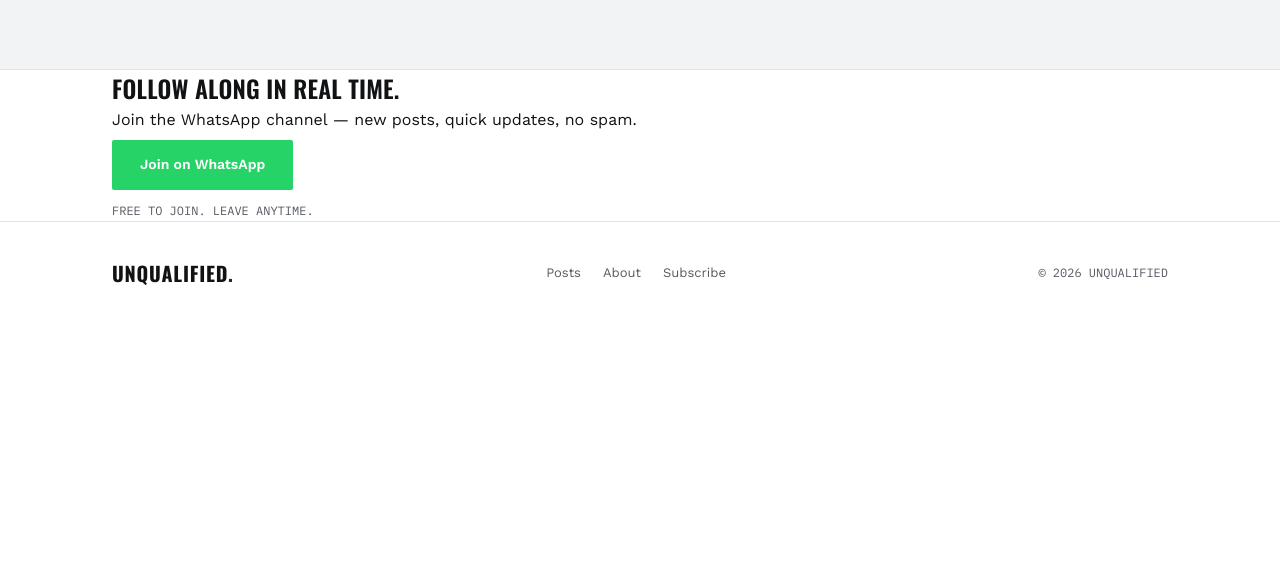
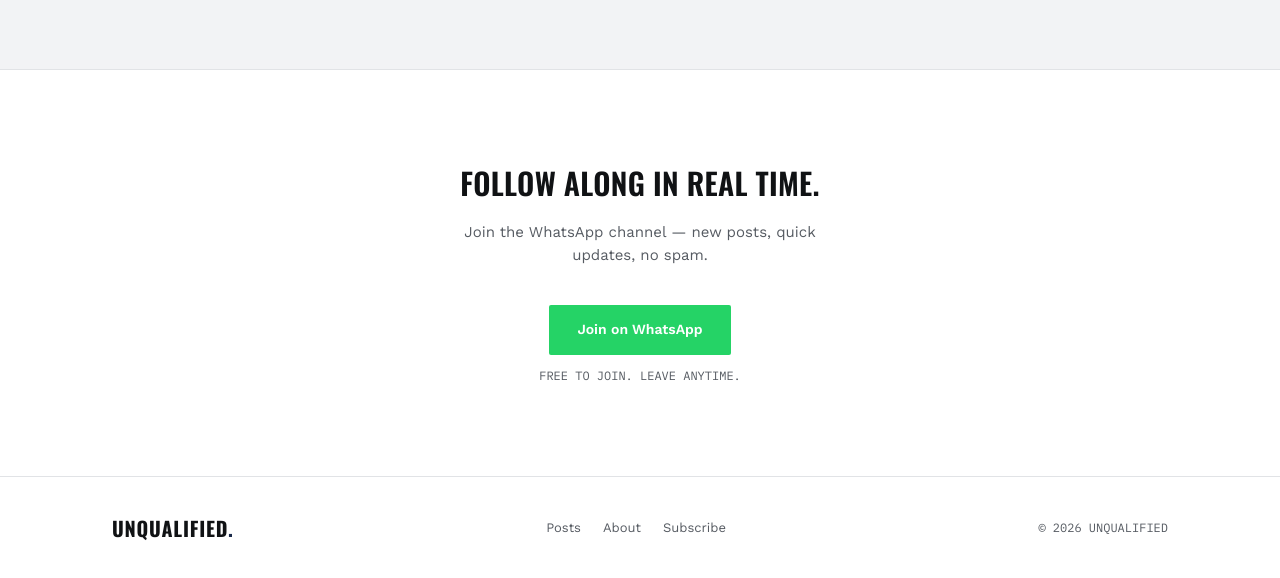
Before and after one commit to jessesgithubaccount/unqualified, an Eleventy site: page index.njk in a window 1280 px wide. Shown: the part 2986-3564 px from the top of the page. Before the commit the page ends 3311 px from the top, so only its background shows below. Built offline with nearby package versions, Linux system fonts and the light colour scheme; Eleventy itself is replaced by a stand-in of ours; files that its build step writes are made by us from their sources.

Commit message:
Rename .subscribe class to .WhatsApp

```diff
--- a/css/style.css
+++ b/css/style.css
@@ -153,9 +153,9 @@ nav.wrap{ display:flex; align-items:center; justify-content:space-between; heigh
 .about-item .num{ font-family:'IBM Plex Mono',monospace; font-size:13px; color:var(--navy); padding-top:2px; }
 .about-item p{ font-size:15px; color: var(--ink-soft); max-width: 420px; }
 
-.subscribe{ padding: 90px 0; text-align:center; }
-.subscribe h2{ font-size: 30px; max-width:520px; margin:0 auto 14px; }
-.subscribe p{ color: var(--ink-soft); max-width:400px; margin:0 auto 30px; font-size:15px; }
+.WhatsApp{ padding: 90px 0; text-align:center; }
+.WhatsApp h2{ font-size: 30px; max-width:520px; margin:0 auto 14px; }
+.WhatsApp p{ color: var(--ink-soft); max-width:400px; margin:0 auto 30px; font-size:15px; }
 .btn-whatsapp{
   display:inline-flex; align-items:center; gap:8px; margin-top:8px;
   padding:14px 28px; background:#25D366; color:#fff; font-weight:600;
```
